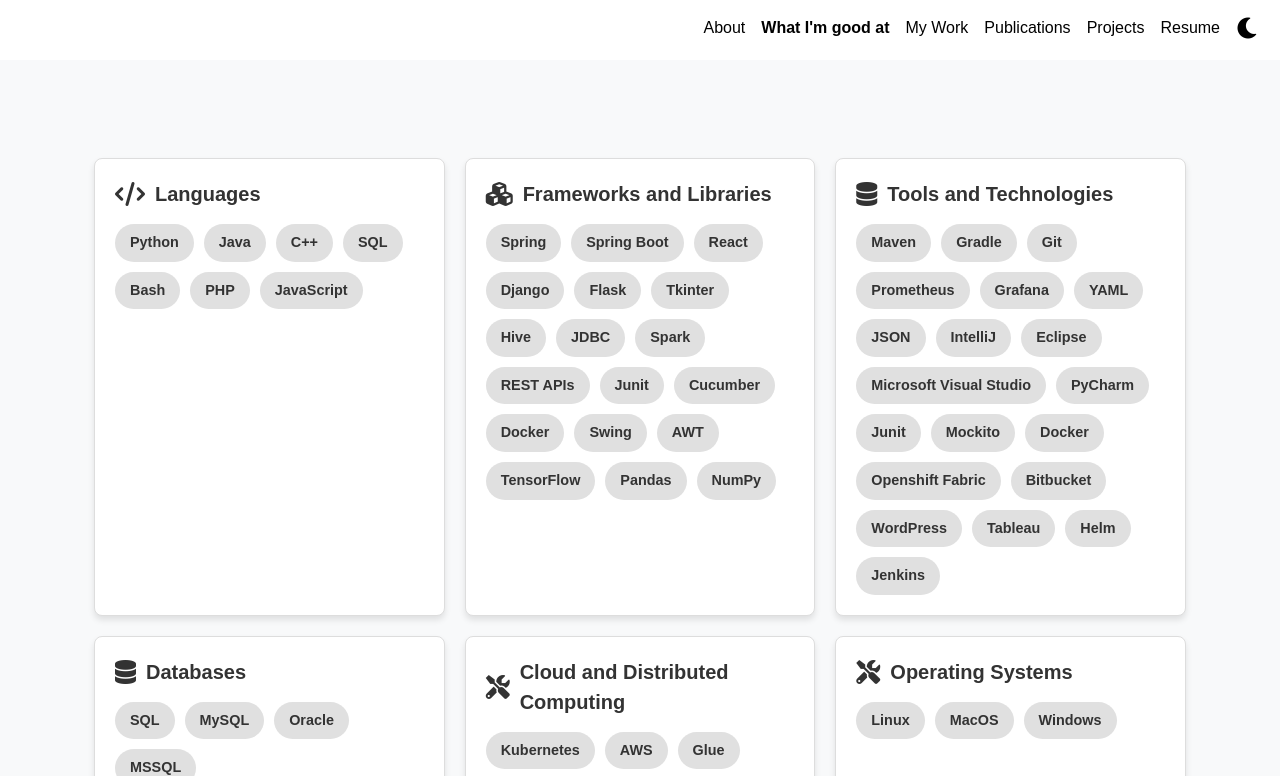
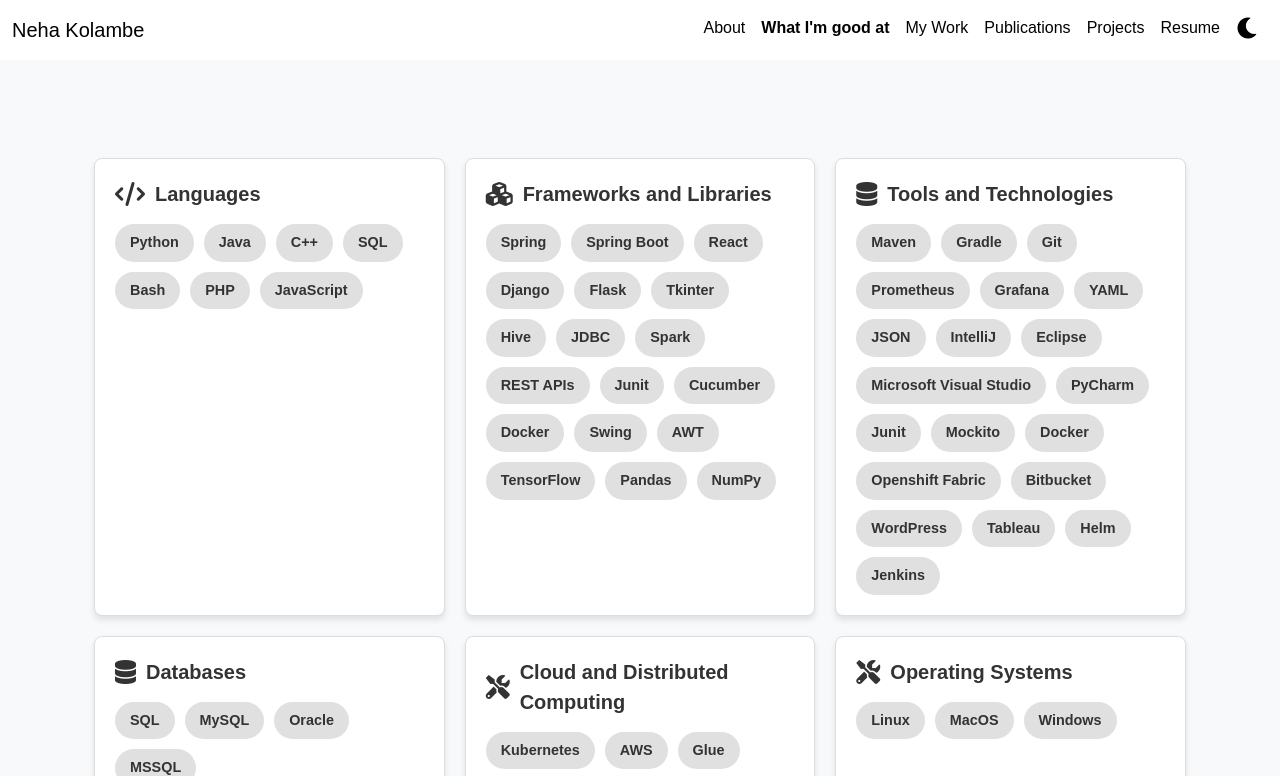
Before and after one commit to nehakolambe/neha.kolambe, a plain HTML site: page index.html in a window 1280 px wide. Both pictures are taken after a click on the link "What I'm good at". Shown: the top 776 px of the page. Drawn offline with nearby package versions, Linux system fonts and the light colour scheme.

Commit message:
added brandname in navbar as name

```diff
--- a/index.html
+++ b/index.html
@@ -18,6 +18,7 @@
         <!-- Navbar -->
         <nav class="navbar navbar-expand-lg navbar-light bg-light">
             <div class="container-fluid">
+                <a id="navbarBrand" class="navbar-brand d-none" href="#about" data-section="about">Neha Kolambe</a>
                 <button class="navbar-toggler" type="button" data-bs-toggle="collapse" data-bs-target="#navbarNav"
                     aria-controls="navbarNav" aria-expanded="false" aria-label="Toggle navigation">
                     <span class="navbar-toggler-icon"></span>
@@ -84,6 +85,15 @@
         // Function to load content dynamically
         async function loadContent(section) {
             const contentDiv = document.getElementById('content');
+            const navbarBrand = document.getElementById('navbarBrand');
+
+            // Toggle visibility of brand name
+            if (section === 'about') {
+                navbarBrand.classList.add('d-none');
+            } else {
+                navbarBrand.classList.remove('d-none');
+            }
+
             try {
                 const response = await fetch(`${section}.html`);
                 if (!response.ok) throw new Error('Failed to load section');
@@ -99,15 +109,20 @@
 
         // Handle navigation link clicks
         const navLinks = document.querySelectorAll('.nav-link[data-section]');
-        navLinks.forEach(link => {
+        const brandLink = document.getElementById('navbarBrand');
+        const allSectionLinks = [...navLinks, brandLink];
+
+        allSectionLinks.forEach(link => {
             link.addEventListener('click', (e) => {
                 e.preventDefault();
                 const section = link.getAttribute('data-section');
                 loadContent(section);
 
-                // Update active class
+                // Update active class for nav links only
                 navLinks.forEach(nav => nav.classList.remove('active'));
-                link.classList.add('active');
+                if (link.classList.contains('nav-link')) {
+                    link.classList.add('active');
+                }
             });
         });
     </script>
```
